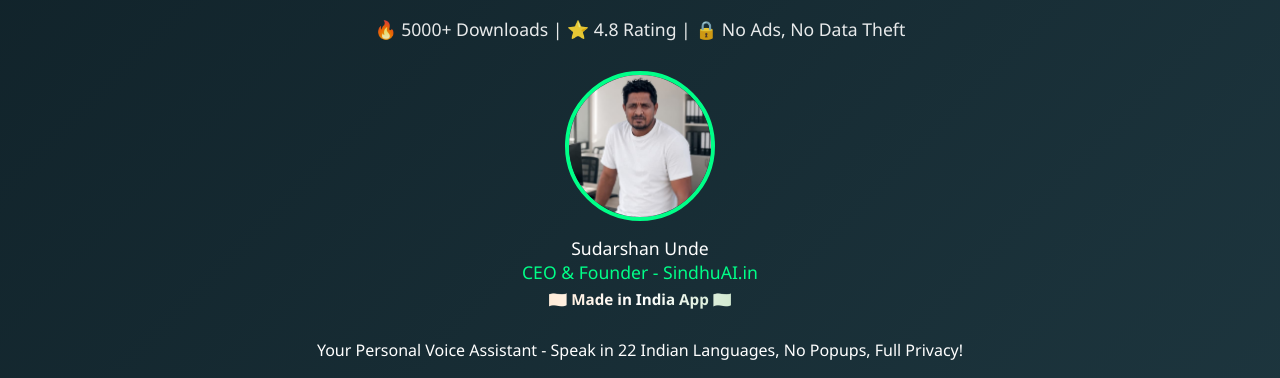
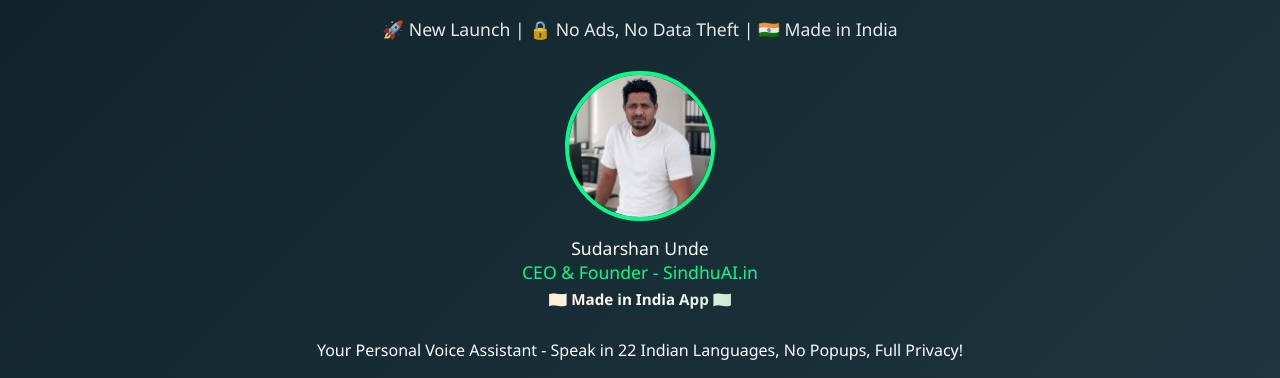
Before and after one commit to sudarshanunde2-alt/sindhuai, a plain HTML site: page index.html in a window 1280 px wide. Shown: the part 368-746 px from the top of the page. Drawn offline with Linux system fonts and the light colour scheme.

Commit message:
Update: Removed fake stats, added honest tagline

```diff
--- a/index.html
+++ b/index.html
@@ -96,7 +96,7 @@
 <h1>SindhuAI.in</h1>
 
 <div class="trust">
-  🔥 5000+ Downloads | ⭐ 4.8 Rating | 🔒 No Ads, No Data Theft
+  🚀 New Launch | 🔒 No Ads, No Data Theft | 🇮🇳 Made in India
 </div>
 
 <!-- CEO.JPG - Teri photo gol wali -->
```
